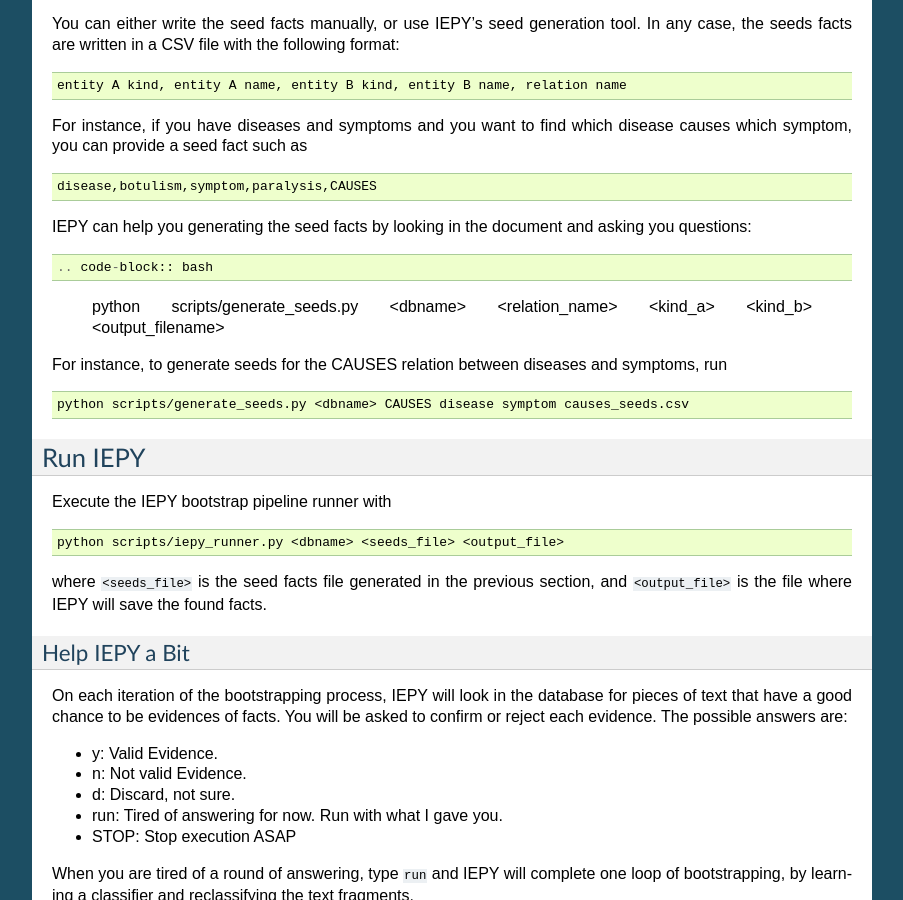
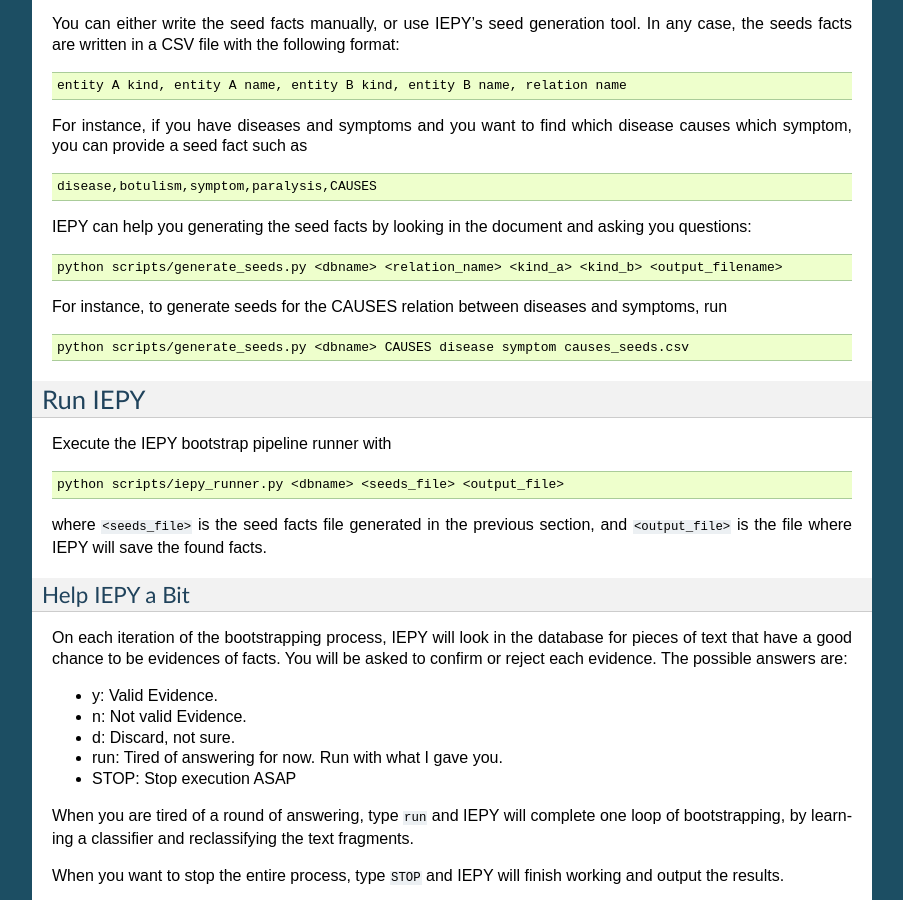
Before and after one commit to machinalis/iepy, a Sphinx documentation site: the page built from docs/tutorial.rst, in a window 1280 px wide and 900 px high, scrolled down 3611 px. Shown: the whole window, without its empty margins (198-1101 px from the left). Built offline with Sphinx 7.4.7, drawn with Linux system fonts in a browser that asks for light colours.

Commit message:
small fix.

```diff
--- a/docs/tutorial.rst
+++ b/docs/tutorial.rst
@@ -252,7 +252,7 @@ disease causes which symptom, you can provide a seed fact such as
 
 
 IEPY can help you generating the seed facts by looking in the document and
-asking you questions::
+asking you questions:
 
 .. code-block:: bash
 
```
